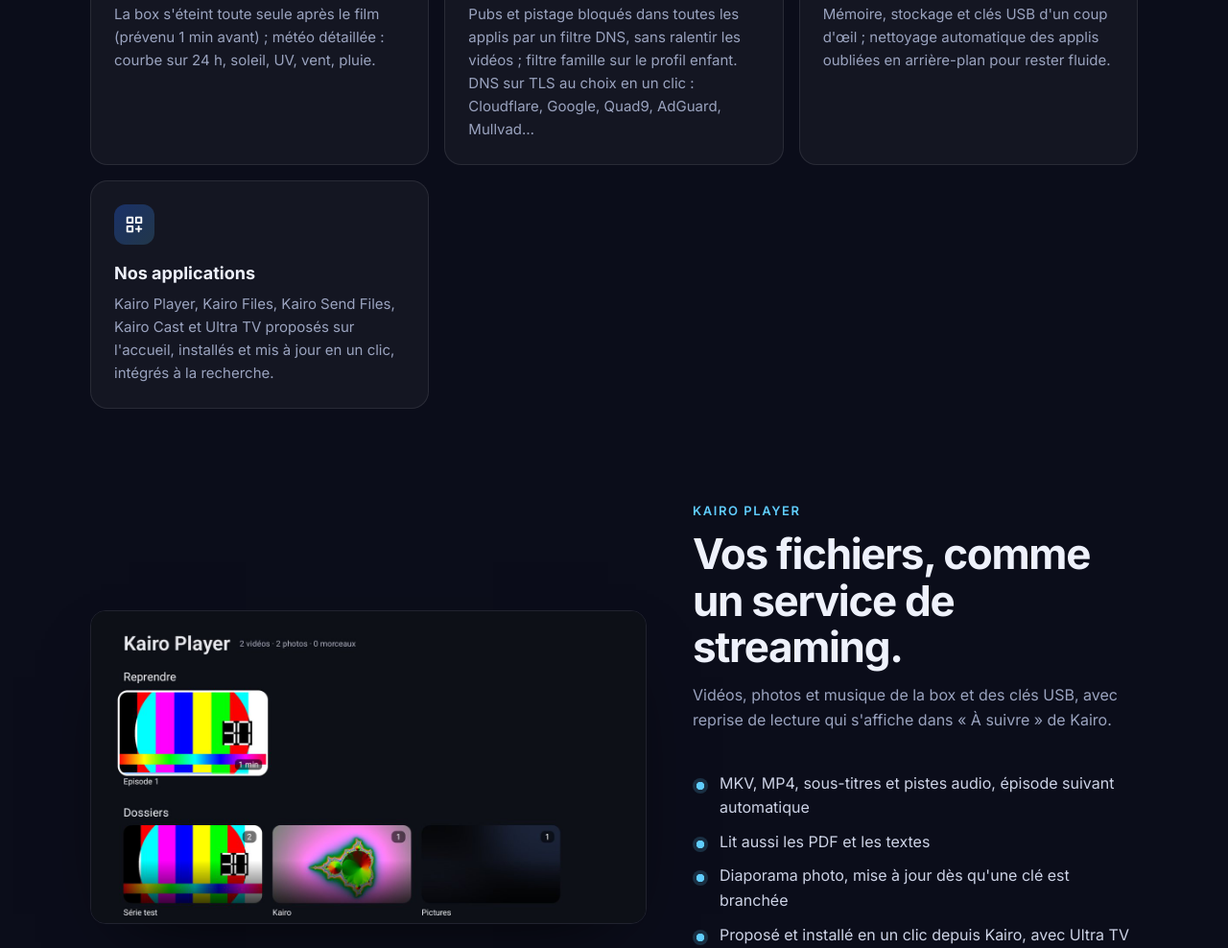
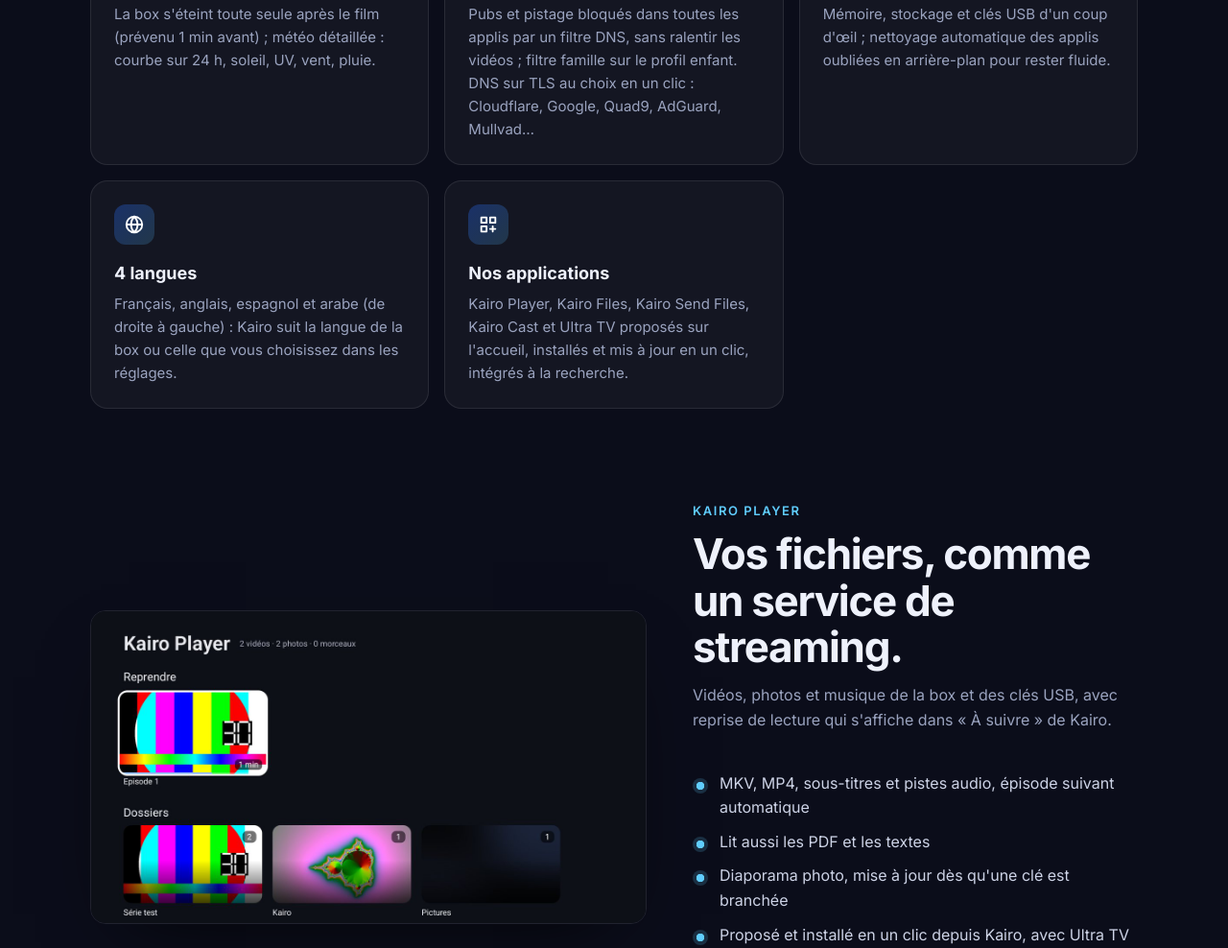
Before and after one commit to vantaflow/kairo, a plain HTML site: page docs/index.html in a window 1280 px wide. Shown: the part 2906-3894 px from the top of the page at 96% size. Drawn offline with Linux system fonts and the light colour scheme.

Commit message:
README et site : français, anglais, espagnol et arabe

```diff
--- a/docs/index.html
+++ b/docs/index.html
@@ -84,6 +84,7 @@
       <div class="card"><div class="ico"><svg viewBox="0 0 24 24"><path d="M20 13a8 8 0 1 1-16 0a8 8 0 1 1 16 0z M12 9v4l2 2 M10 2h4"/></svg></div><h3>Minuteur & météo 7 jours</h3><p>La box s'éteint toute seule après le film (prévenu 1 min avant) ; météo détaillée : courbe sur 24 h, soleil, UV, vent, pluie.</p></div>
       <div class="card"><div class="ico"><svg viewBox="0 0 24 24"><path d="M12 3l8 3v6c0 5-3.5 8-8 9-4.5-1-8-4-8-9V6z M9 12l2 2 4-4"/></svg></div><h3>Bloqueur de pubs & DNS privé</h3><p>Pubs et pistage bloqués dans toutes les applis par un filtre DNS, sans ralentir les vidéos ; filtre famille sur le profil enfant. DNS sur TLS au choix en un clic : Cloudflare, Google, Quad9, AdGuard, Mullvad…</p></div>
       <div class="card"><div class="ico"><svg viewBox="0 0 24 24"><path d="M14 3l-4 9 M6 12h10l1 9H5z"/></svg></div><h3>Nettoyeur</h3><p>Mémoire, stockage et clés USB d'un coup d'œil ; nettoyage automatique des applis oubliées en arrière-plan pour rester fluide.</p></div>
+      <div class="card"><div class="ico"><svg viewBox="0 0 24 24"><path d="M21 12a9 9 0 1 1-18 0a9 9 0 1 1 18 0z M3 12h18 M12 3c2.5 2.6 3.8 5.6 3.8 9s-1.3 6.400-3.800 9c-2.500-2.600-3.800-5.600-3.800-9s1.300-6.400 3.800-9z"/></svg></div><h3>4 langues</h3><p>Français, anglais, espagnol et arabe (de droite à gauche) : Kairo suit la langue de la box ou celle que vous choisissez dans les réglages.</p></div>
       <div class="card"><div class="ico"><svg viewBox="0 0 24 24"><path d="M4 4h6v6H4z M14 4h6v6h-6z M4 14h6v6H4z M17 14v6 M14 17h6"/></svg></div><h3>Nos applications</h3><p>Kairo Player, Kairo Files, Kairo Send Files, Kairo Cast et Ultra TV proposés sur l'accueil, installés et mis à jour en un clic, intégrés à la recherche.</p></div>
     </div>
   </div>
```
Also changed, not shown: 1 other file.
